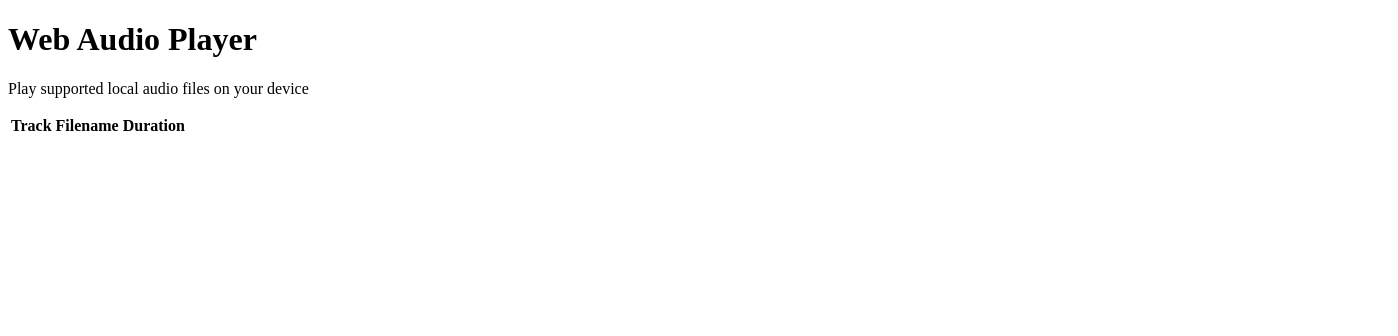
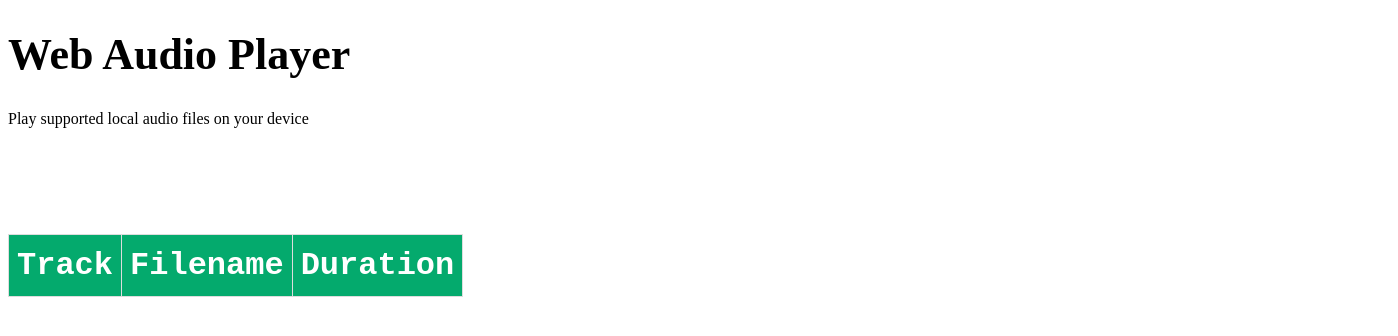
Before and after one commit to pauljohansson/web-audio-player, a plain HTML site: page index.html in a window 1280 px wide. Shown: the whole page, 1398 px wide, since content can reach past the window. Drawn offline with Linux system fonts and the light colour scheme.

Commit message:
add styling

```diff
--- a/WebAudioPlayer.css
+++ b/WebAudioPlayer.css
@@ -0,0 +1,44 @@
+body {
+  font-size: medium;
+}
+
+h1 {
+  font-size: 275%;
+}
+
+table {
+  font-family: "Courier New", Courier, monospace;
+  font-size: 200%;
+  border-collapse: collapse;
+}
+
+td,
+th {
+  border: thin solid #ddd;
+  padding: 8px;
+}
+
+th {
+  background-color: #04aa6d;
+  padding-top: 12px;
+  padding-bottom: 12px;
+  color: white;
+  cursor: auto;
+}
+
+tr:nth-child(odd) {
+  background-color: #eee;
+}
+
+#openFiles,
+#playerControls {
+  padding: 10px 0px 10px 0px;
+}
+
+#playerControls {
+  width: 110%;
+}
+
+#playListContainer {
+  padding: 50px 0px 0px 0px;
+}
--- a/index.html
+++ b/index.html
@@ -4,6 +4,7 @@
     <meta charset="UTF-8" />
     <meta http-equiv="X-UA-Compatible" content="IE=edge" />
     <meta name="viewport" content="width=device-width, initial-scale=1.0" />
+    <link rel="stylesheet" href="WebAudioPlayer.css" />
     <title>Web Audio Player</title>
   </head>
   <body>
```
